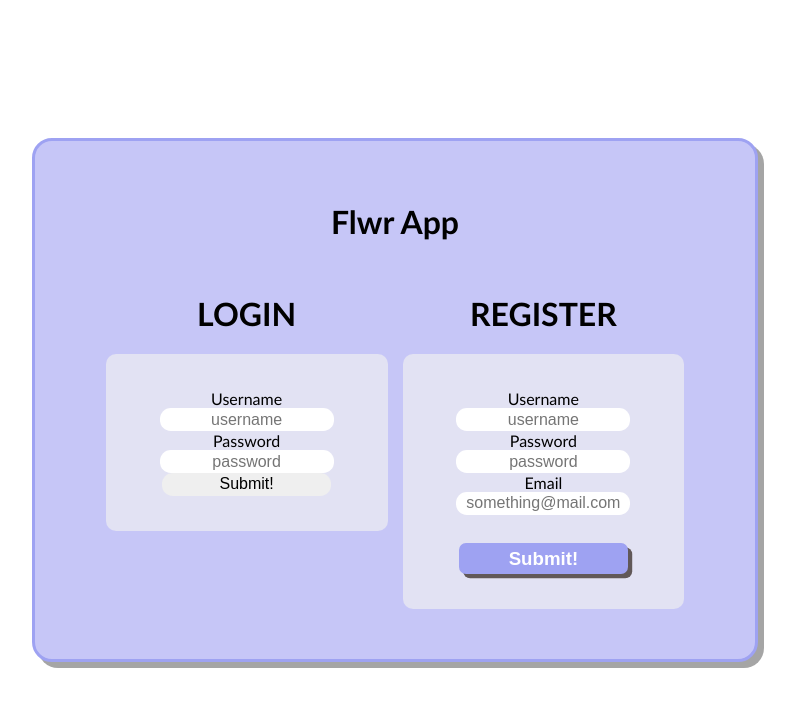
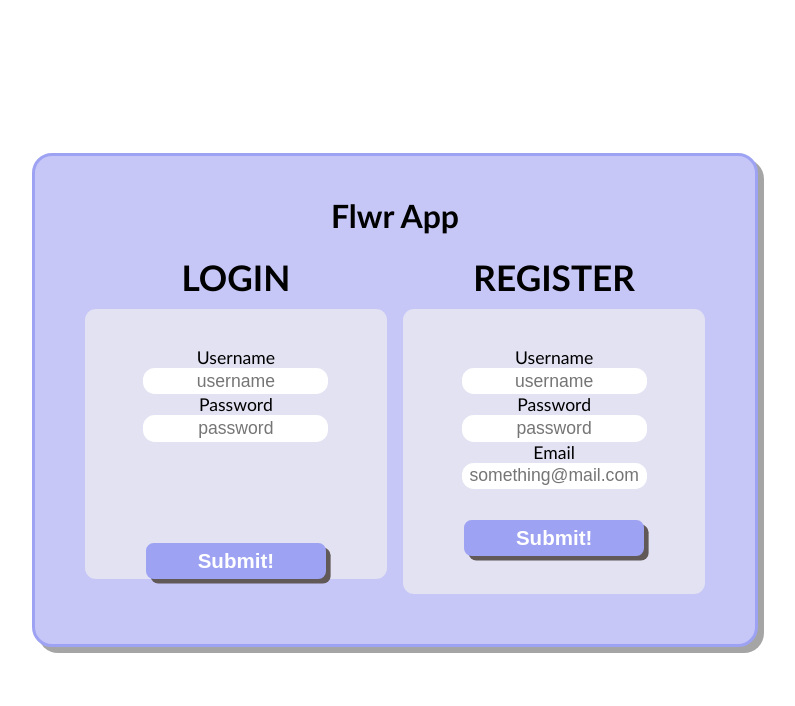
Before and after one commit to daniela-sandoval/Floriography-App-Frontend, a React (Create React App) app: page /welcome in a window 1280 px wide. Shown: the top 706 px of the page, without its empty margins (245-1040 px from the left). Built offline with nearby package versions, Linux system fonts and the light colour scheme.

Commit message:
functioning css

```diff
--- a/src/Stylesheets/adjForm.scss
+++ b/src/Stylesheets/adjForm.scss
@@ -88,6 +88,5 @@
         }
       }
     }
-
   }
 }
--- a/src/Stylesheets/login.scss
+++ b/src/Stylesheets/login.scss
@@ -1,8 +1,24 @@
 .login {
   margin-right: 15px;
+  zoom: 1.1;
   form {
     background-color: #e2e2f3;
     padding: 35px;
     border-radius: 10px;
+    height: 176px;
+    #login-btn {
+      zoom: 1.4;
+      border: 2px solid #9ea2f2;
+      border-radius: 5px;
+      background-color: #9ea2f2;
+      color: white;
+      font-weight: bold;
+      cursor: pointer;
+      box-shadow: 3px 3px #615858;
+      margin-top: 45%;
+      &:hover {
+        color: #9a5454;
+      }
+    }
   }
 }
--- a/src/Stylesheets/register.scss
+++ b/src/Stylesheets/register.scss
@@ -1,3 +1,5 @@
+.register {
+  zoom: 1.1;
   form {
     background-color: #e2e2f3;
     padding: 35px;
@@ -17,3 +19,4 @@ form {
       }
     }
   }
+}
--- a/src/Stylesheets/welcome.scss
+++ b/src/Stylesheets/welcome.scss
@@ -14,6 +14,9 @@
     box-shadow: 6px 6px #808080b5;
     padding: 40px;
     width: 50%;
+    h1 {
+      margin: 0;
+    }
     .user-forms {
       display: flex;
       justify-content: center;
@@ -29,6 +32,9 @@
           border-style: none;
         }
       }
+      h1 {
+        margin: 10px;
+      }
     }
   }
 }
```
Lines whose indentation alone changed are shown as unchanged.
